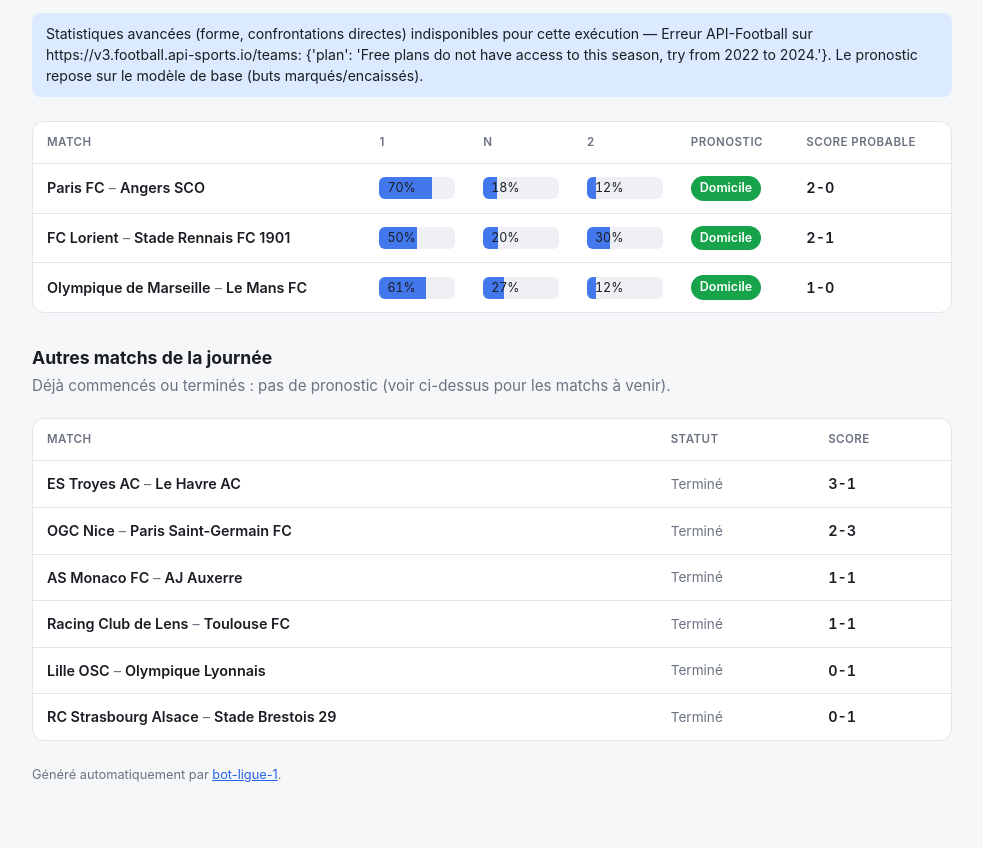
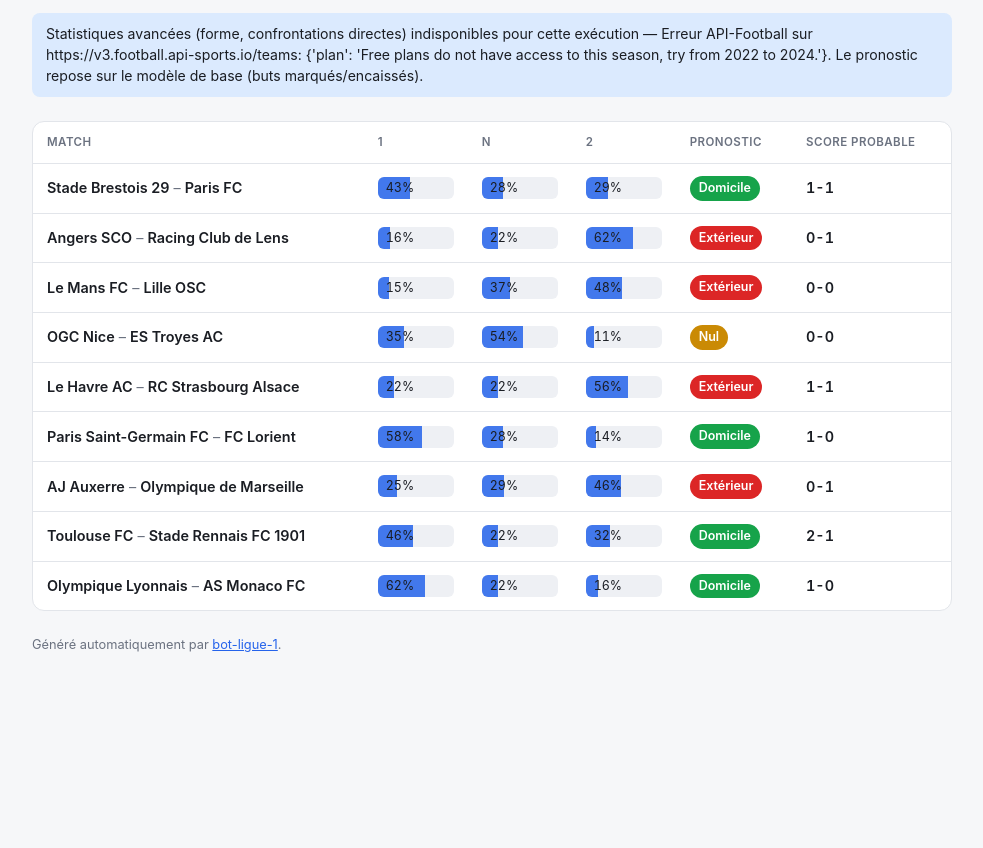
Before and after one commit to michonlilian-max/bot-ligue-1, a plain HTML site: page docs/index.html in a window 1280 px wide. Shown: the part 100-948 px from the top of the page, without its empty margins (148-1131 px from the left). After the commit the page ends 818 px from the top, so only its background shows below. Drawn offline with Linux system fonts and the light colour scheme.

Commit message:
Mise à jour automatique des pronostics Ligue 1

```diff
--- a/docs/index.html
+++ b/docs/index.html
@@ -3,7 +3,7 @@
 <head>
 <meta charset="utf-8">
 <meta name="viewport" content="width=device-width, initial-scale=1">
-<title>Pronostics Ligue 1 — journée 11</title>
+<title>Pronostics Ligue 1 — journée 12</title>
 <style>
   :root {
     --bg: #f6f7f9;
@@ -162,8 +162,8 @@
 <body>
 <main>
   <header>
-    <h1>Pronostics Ligue 1 — journée 11</h1>
-    <p class="subtitle">Généré le 2026-11-22 13:42 UTC — modèle de base</p>
+    <h1>Pronostics Ligue 1 — journée 12</h1>
+    <p class="subtitle">Généré le 2026-11-23 16:42 UTC — modèle de base</p>
     <p class="note">Statistiques avancées (forme, confrontations directes) indisponibles pour cette exécution — Erreur API-Football sur https://v3.football.api-sports.io/teams: {&#x27;plan&#x27;: &#x27;Free plans do not have access to this season, try from 2022 to 2024.&#x27;}. Le pronostic repose sur le modèle de base (buts marqués/encaissés).</p>
   </header>
 
@@ -183,81 +183,84 @@
       </thead>
       <tbody>
     <tr>
-      <td class="teams"><span class="home">Paris FC</span> <span class="vs">–</span> <span class="away">Angers SCO</span></td>
-      <td class="prob-cell"><div class="bar" style="--pct:70%" title="Victoire domicile"><span>70%</span></div></td>
-      <td class="prob-cell"><div class="bar" style="--pct:18%" title="Match nul"><span>18%</span></div></td>
-      <td class="prob-cell"><div class="bar" style="--pct:12%" title="Victoire extérieur"><span>12%</span></div></td>
+      <td class="teams"><span class="home">Stade Brestois 29</span> <span class="vs">–</span> <span class="away">Paris FC</span></td>
+      <td class="prob-cell"><div class="bar" style="--pct:43%" title="Victoire domicile"><span>43%</span></div></td>
+      <td class="prob-cell"><div class="bar" style="--pct:28%" title="Match nul"><span>28%</span></div></td>
+      <td class="prob-cell"><div class="bar" style="--pct:29%" title="Victoire extérieur"><span>29%</span></div></td>
       <td><span class="pick pick-1">Domicile</span></td>
-      <td class="score">2-0</td>
+      <td class="score">1-1</td>
     </tr>
 
     <tr>
-      <td class="teams"><span class="home">FC Lorient</span> <span class="vs">–</span> <span class="away">Stade Rennais FC 1901</span></td>
-      <td class="prob-cell"><div class="bar" style="--pct:50%" title="Victoire domicile"><span>50%</span></div></td>
-      <td class="prob-cell"><div class="bar" style="--pct:20%" title="Match nul"><span>20%</span></div></td>
-      <td class="prob-cell"><div class="bar" style="--pct:30%" title="Victoire extérieur"><span>30%</span></div></td>
+      <td class="teams"><span class="home">Angers SCO</span> <span class="vs">–</span> <span class="away">Racing Club de Lens</span></td>
+      <td class="prob-cell"><div class="bar" style="--pct:16%" title="Victoire domicile"><span>16%</span></div></td>
+      <td class="prob-cell"><div class="bar" style="--pct:22%" title="Match nul"><span>22%</span></div></td>
+      <td class="prob-cell"><div class="bar" style="--pct:62%" title="Victoire extérieur"><span>62%</span></div></td>
+      <td><span class="pick pick-2">Extérieur</span></td>
+      <td class="score">0-1</td>
+    </tr>
+
+    <tr>
+      <td class="teams"><span class="home">Le Mans FC</span> <span class="vs">–</span> <span class="away">Lille OSC</span></td>
+      <td class="prob-cell"><div class="bar" style="--pct:15%" title="Victoire domicile"><span>15%</span></div></td>
+      <td class="prob-cell"><div class="bar" style="--pct:37%" title="Match nul"><span>37%</span></div></td>
+      <td class="prob-cell"><div class="bar" style="--pct:48%" title="Victoire extérieur"><span>48%</span></div></td>
+      <td><span class="pick pick-2">Extérieur</span></td>
+      <td class="score">0-0</td>
+    </tr>
+
+    <tr>
+      <td class="teams"><span class="home">OGC Nice</span> <span class="vs">–</span> <span class="away">ES Troyes AC</span></td>
+      <td class="prob-cell"><div class="bar" style="--pct:35%" title="Victoire domicile"><span>35%</span></div></td>
+      <td class="prob-cell"><div class="bar" style="--pct:54%" title="Match nul"><span>54%</span></div></td>
+      <td class="prob-cell"><div class="bar" style="--pct:11%" title="Victoire extérieur"><span>11%</span></div></td>
+      <td><span class="pick pick-N">Nul</span></td>
+      <td class="score">0-0</td>
+    </tr>
+
+    <tr>
+      <td class="teams"><span class="home">Le Havre AC</span> <span class="vs">–</span> <span class="away">RC Strasbourg Alsace</span></td>
+      <td class="prob-cell"><div class="bar" style="--pct:22%" title="Victoire domicile"><span>22%</span></div></td>
+      <td class="prob-cell"><div class="bar" style="--pct:22%" title="Match nul"><span>22%</span></div></td>
+      <td class="prob-cell"><div class="bar" style="--pct:56%" title="Victoire extérieur"><span>56%</span></div></td>
+      <td><span class="pick pick-2">Extérieur</span></td>
+      <td class="score">1-1</td>
+    </tr>
+
+    <tr>
+      <td class="teams"><span class="home">Paris Saint-Germain FC</span> <span class="vs">–</span> <span class="away">FC Lorient</span></td>
+      <td class="prob-cell"><div class="bar" style="--pct:58%" title="Victoire domicile"><span>58%</span></div></td>
+      <td class="prob-cell"><div class="bar" style="--pct:28%" title="Match nul"><span>28%</span></div></td>
+      <td class="prob-cell"><div class="bar" style="--pct:14%" title="Victoire extérieur"><span>14%</span></div></td>
+      <td><span class="pick pick-1">Domicile</span></td>
+      <td class="score">1-0</td>
+    </tr>
+
+    <tr>
+      <td class="teams"><span class="home">AJ Auxerre</span> <span class="vs">–</span> <span class="away">Olympique de Marseille</span></td>
+      <td class="prob-cell"><div class="bar" style="--pct:25%" title="Victoire domicile"><span>25%</span></div></td>
+      <td class="prob-cell"><div class="bar" style="--pct:29%" title="Match nul"><span>29%</span></div></td>
+      <td class="prob-cell"><div class="bar" style="--pct:46%" title="Victoire extérieur"><span>46%</span></div></td>
+      <td><span class="pick pick-2">Extérieur</span></td>
+      <td class="score">0-1</td>
+    </tr>
+
+    <tr>
+      <td class="teams"><span class="home">Toulouse FC</span> <span class="vs">–</span> <span class="away">Stade Rennais FC 1901</span></td>
+      <td class="prob-cell"><div class="bar" style="--pct:46%" title="Victoire domicile"><span>46%</span></div></td>
+      <td class="prob-cell"><div class="bar" style="--pct:22%" title="Match nul"><span>22%</span></div></td>
+      <td class="prob-cell"><div class="bar" style="--pct:32%" title="Victoire extérieur"><span>32%</span></div></td>
       <td><span class="pick pick-1">Domicile</span></td>
       <td class="score">2-1</td>
     </tr>
 
     <tr>
-      <td class="teams"><span class="home">Olympique de Marseille</span> <span class="vs">–</span> <span class="away">Le Mans FC</span></td>
-      <td class="prob-cell"><div class="bar" style="--pct:61%" title="Victoire domicile"><span>61%</span></div></td>
-      <td class="prob-cell"><div class="bar" style="--pct:27%" title="Match nul"><span>27%</span></div></td>
-      <td class="prob-cell"><div class="bar" style="--pct:12%" title="Victoire extérieur"><span>12%</span></div></td>
+      <td class="teams"><span class="home">Olympique Lyonnais</span> <span class="vs">–</span> <span class="away">AS Monaco FC</span></td>
+      <td class="prob-cell"><div class="bar" style="--pct:62%" title="Victoire domicile"><span>62%</span></div></td>
+      <td class="prob-cell"><div class="bar" style="--pct:22%" title="Match nul"><span>22%</span></div></td>
+      <td class="prob-cell"><div class="bar" style="--pct:16%" title="Victoire extérieur"><span>16%</span></div></td>
       <td><span class="pick pick-1">Domicile</span></td>
       <td class="score">1-0</td>
-    </tr>
-      </tbody>
-    </table>
-  </div>
-
-  <h2>Autres matchs de la journée</h2>
-  <p class="subtitle">Déjà commencés ou terminés : pas de pronostic (voir ci-dessus pour les matchs à venir).</p>
-  <div class="table-wrap">
-    <table>
-      <thead>
-        <tr>
-          <th>Match</th>
-          <th>Statut</th>
-          <th>Score</th>
-        </tr>
-      </thead>
-      <tbody>
-    <tr>
-      <td class="teams"><span class="home">ES Troyes AC</span> <span class="vs">–</span> <span class="away">Le Havre AC</span></td>
-      <td class="muted">Terminé</td>
-      <td class="score">3-1</td>
-    </tr>
-
-    <tr>
-      <td class="teams"><span class="home">OGC Nice</span> <span class="vs">–</span> <span class="away">Paris Saint-Germain FC</span></td>
-      <td class="muted">Terminé</td>
-      <td class="score">2-3</td>
-    </tr>
-
-    <tr>
-      <td class="teams"><span class="home">AS Monaco FC</span> <span class="vs">–</span> <span class="away">AJ Auxerre</span></td>
-      <td class="muted">Terminé</td>
-      <td class="score">1-1</td>
-    </tr>
-
-    <tr>
-      <td class="teams"><span class="home">Racing Club de Lens</span> <span class="vs">–</span> <span class="away">Toulouse FC</span></td>
-      <td class="muted">Terminé</td>
-      <td class="score">1-1</td>
-    </tr>
-
-    <tr>
-      <td class="teams"><span class="home">Lille OSC</span> <span class="vs">–</span> <span class="away">Olympique Lyonnais</span></td>
-      <td class="muted">Terminé</td>
-      <td class="score">0-1</td>
-    </tr>
-
-    <tr>
-      <td class="teams"><span class="home">RC Strasbourg Alsace</span> <span class="vs">–</span> <span class="away">Stade Brestois 29</span></td>
-      <td class="muted">Terminé</td>
-      <td class="score">0-1</td>
     </tr>
       </tbody>
     </table>
```
Also changed, not shown: 1 other file.
